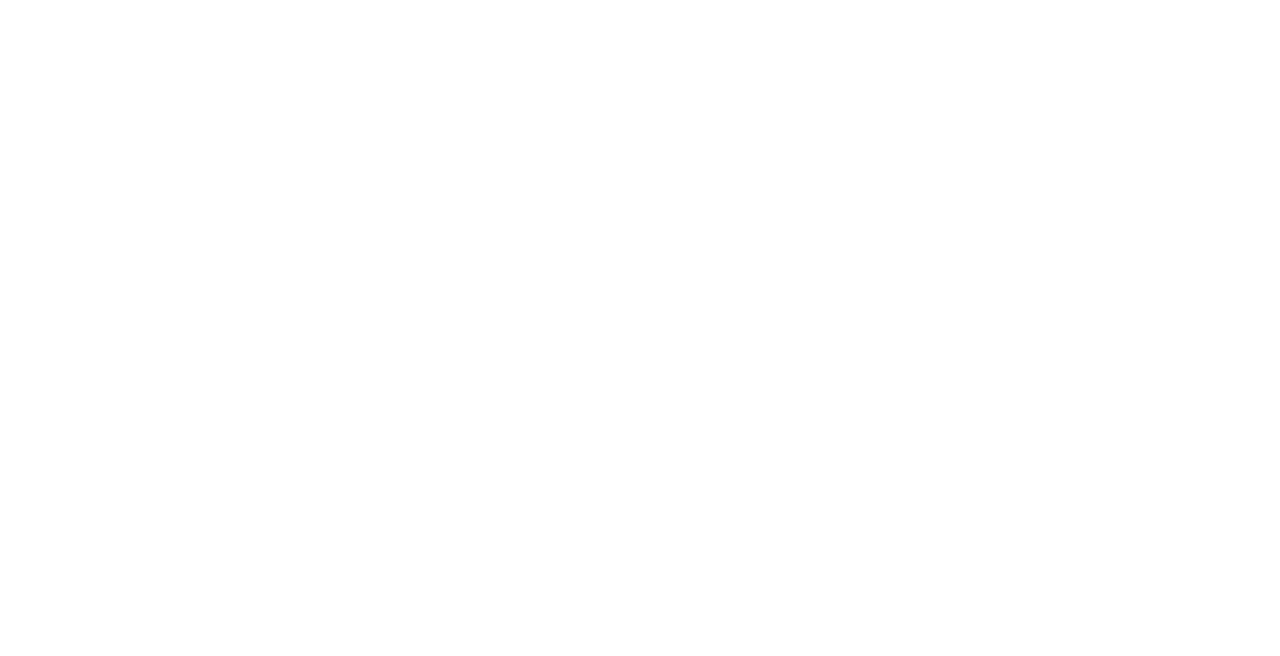
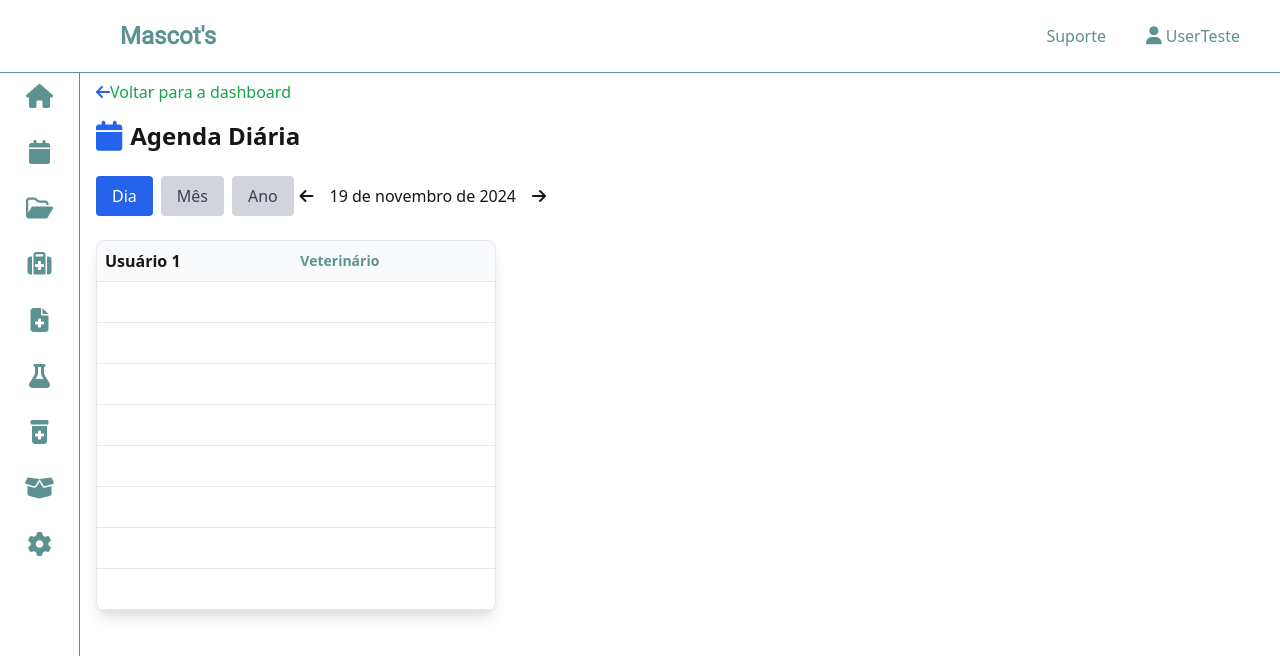
Before and after one commit to softexrecifepe/PI-MASCOTS-TURMA-09-EQUIPE-01, a Next.js app: page /Schedule in a window 1280 px wide. Shown: the top 656 px of the page. Built offline with nearby package versions, Linux system fonts and the light colour scheme.

Commit message:
refactor: ajustando a chamada da função schedule

```diff
--- a/src/app/Schedule/page.tsx
+++ b/src/app/Schedule/page.tsx
@@ -1,11 +1,12 @@
 import Link from 'next/link';
-import { FaArrowLeft, FaArrowRight, FaCalendarAlt } from 'react-icons/fa';
 import { Header } from '../components/navigationScreen/header/header';
 import { SideBar } from '../components/navigationScreen/sidebar/sidebar';
 
-const Agenda = () => {
+export default function Schedule(){
   const currentDate = new Date().toLocaleDateString('pt-BR', { day: 'numeric', month: 'long', year: 'numeric' });
 
+  return(
+    <>
     <div className="flex h-screen">
       <SideBar />
       <div className="flex-1 flex flex-col">
@@ -14,12 +15,12 @@
         <main className="flex-1 overflow-x-hidden overflow-y-auto  p-4 ml-20 mt-16">
           <div className="container mx-auto">
             <Link href="/dashboard" className="flex items-center text-blue-600 hover:underline mb-4">
-              <FaArrowLeft className="mr-2 text-gray-900" />
+            <i className="fa-solid fa-arrow-left"></i>
               <span className='text-green-600'>Voltar para a dashboard</span>
             </Link>
 
             <div className="flex items-center mb-6">
-              <FaCalendarAlt className="text-3xl text-blue-600 mr-2" />
+              <i className='fa-solid fa-calendar text-3xl text-blue-600 mr-2'></i>
               <h1 className="text-2xl font-bold">Agenda Diária</h1>
             </div>
 
@@ -30,9 +31,9 @@
                 <button className="bg-gray-300 text-gray-700 px-4 py-2 rounded">Ano</button>
               </div>
               <div className="flex items-center space-x-4">
-                <button><FaArrowLeft /></button>
+                <button><i className="fa-solid fa-arrow-left"></i></button>
                 <span>{currentDate}</span>
-                <button><FaArrowRight /></button>
+                <button><i className="fa-solid fa-arrow-right"></i></button>
               </div>
             </div>
 
@@ -41,7 +42,7 @@
                 <thead>
                   <tr className="bg-gray-50">
                     <th className="border-b p-2 text-left">Usuário 1</th>
-                    <th className="border-b p-2 text-left text-sm text-gray-600 text-green-600">Veterinário</th>
+                    <th className="border-b p-2 text-left text-sm text-darkCyan">Veterinário</th>
                   </tr>
                 </thead>
                 <tbody>
@@ -77,6 +78,6 @@
         </main>
       </div>
     </div>
-}
-
-export default Agenda;
+    </>
+  )
+};
```
Also changed, not shown: 1 other file (tests, documents, lock files or other folders).
